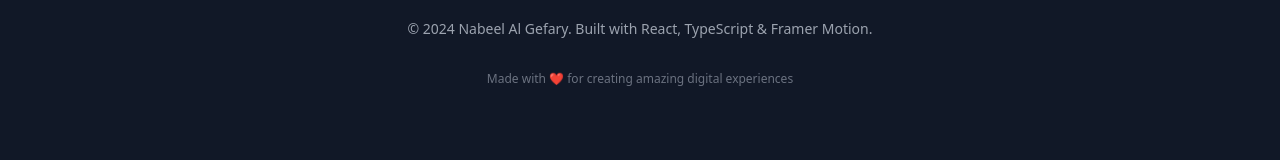
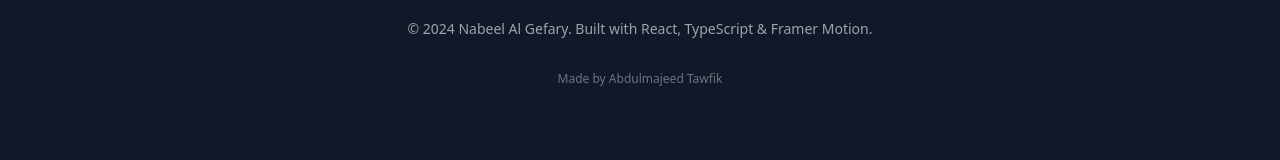
Before and after one commit to Abdulmajeed-Tawfiq/nabeel_portfolio, a React (Vite) app: page / in a window 1280 px wide. Both pictures are taken after a click on the button 1242 px from the left and 448 px from the top of the page. Shown: the part 472-632 px from the top of the page. Built offline with nearby package versions, Linux system fonts and the light colour scheme.

Commit message:
change the made name on footer

```diff
--- a/src/components/Footer.tsx
+++ b/src/components/Footer.tsx
@@ -1,5 +1,6 @@
 import { motion } from "framer-motion";
 import { Github, Linkedin, Mail, Phone } from "lucide-react";
+import { Link } from "react-router-dom";
 
 function Footer() {
   return (
@@ -89,7 +90,14 @@ function Footer() {
             transition={{ duration: 0.6, delay: 1 }}
           >
             <p className="text-gray-500 text-xs">
-              Made with ❤️ for creating amazing digital experiences
+              Made by{" "}
+              <a
+                href="https://abdulmajeed10.netlify.app"
+                target="_blank"
+                rel="noopener noreferrer"
+              >
+                Abdulmajeed Tawfik
+              </a>
             </p>
           </motion.div>
         </motion.div>
```
